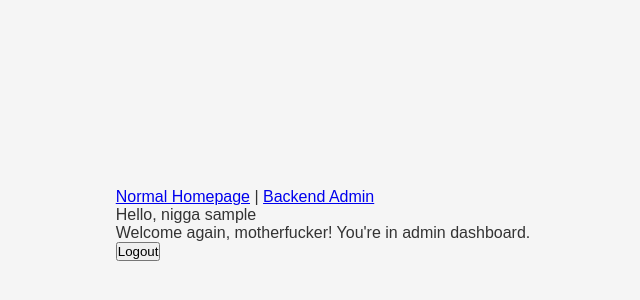
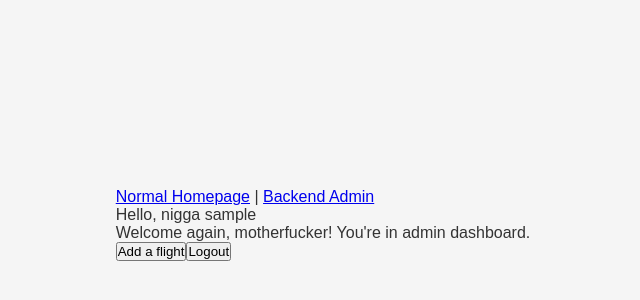
Before and after one commit to 3-I-Projects/QAirline, a React (Vite) app in the folder frontend/: page /admin/dashboard in a window 1280 px wide. Shown: the part 176-476 px from the top of the page, without its empty margins (317-957 px from the left). Built offline with nearby package versions, Linux system fonts and the light colour scheme; sample sign-in values are in the browser's storage.

Commit message:
put /admin/dashboard back to private route

```diff
--- a/frontend/src/App.jsx
+++ b/frontend/src/App.jsx
@@ -40,7 +40,9 @@ function App() {
 
             <Route path='/admin' element={<AdminLayout />} exact >
               <Route index element={<Login />} exact />
-              <Route path='dashboard' element={<Dashboard />} exact />
+              <Route path='dashboard' element={<PrivateRoute />} exact>
+                <Route index element={<Dashboard />} exact />
+              </Route>
             </Route>
           </Routes>
         </AuthProvider>
--- a/frontend/src/context/AuthContext.jsx
+++ b/frontend/src/context/AuthContext.jsx
@@ -11,8 +11,6 @@ export const AuthProvider = ({children}) => {
     const navigate = useNavigate();
 
     const loginAction = async (data) => {
-        console.log(JSON.stringify(data));
-
         try {
             const response = await fetch('http://localhost:8000/api/token/', {
                 method: 'POST',
--- a/frontend/src/pages/Admin/Dashboard.jsx
+++ b/frontend/src/pages/Admin/Dashboard.jsx
@@ -7,6 +7,7 @@ const Dashboard = () => {
   return (
       <div>
         <p>Welcome again, motherfucker! You're in admin dashboard.</p>
+        <button>Add a flight</button>
         <button onClick={() => auth.logoutAction()}>Logout</button>
       </div>
   )
```
Also changed, not shown: frontend/src/pages/Admin/Login.jsx (+7 -0 lines), 1 other file (tests, documents, lock files or other folders).
